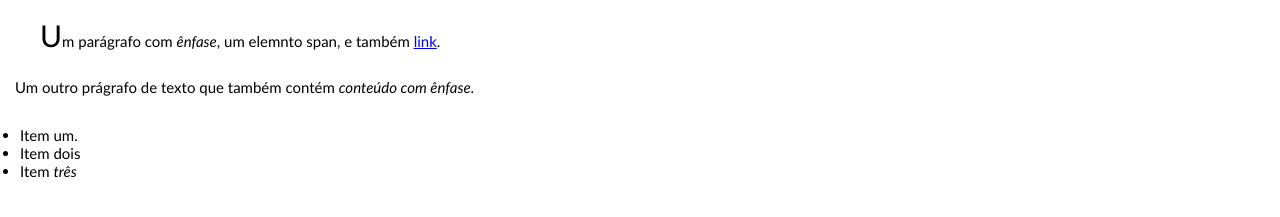
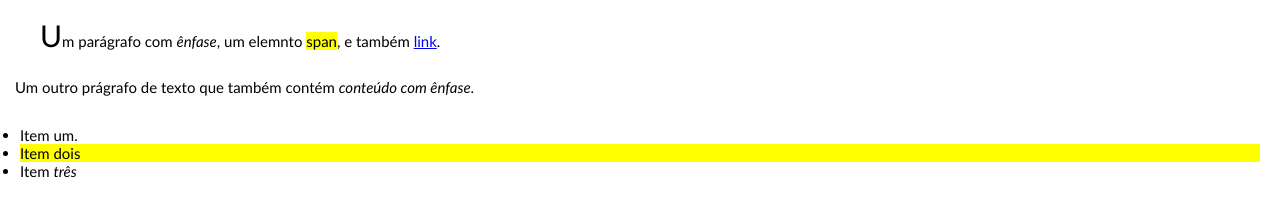
Before and after one commit to AryaneMachado/Tecnologias_de_Desenvolvimento_para_Internet_I, a plain HTML site: page Exercícios em Sala/IntroCSS/index.html in a window 1280 px wide. Shown: the part 69-286 px from the top of the page. Drawn offline with Linux system fonts and the light colour scheme.

Commit message:
Aula 12/09 Finalizada - Blocos de Estilo CSS

```diff
--- a/Exercícios em Sala/IntroCSS/style.css
+++ b/Exercícios em Sala/IntroCSS/style.css
@@ -30,3 +30,7 @@ p {
     /*color:blueviolet;*/
     font-size: 2em; /*letra destacada com tamanho 2 vezes maior que o tamanho pai (do body)*/
 }
+
+.highlight{
+    background-color: yellow; /*Estlizando trecho definido com classe*/
+}
```
